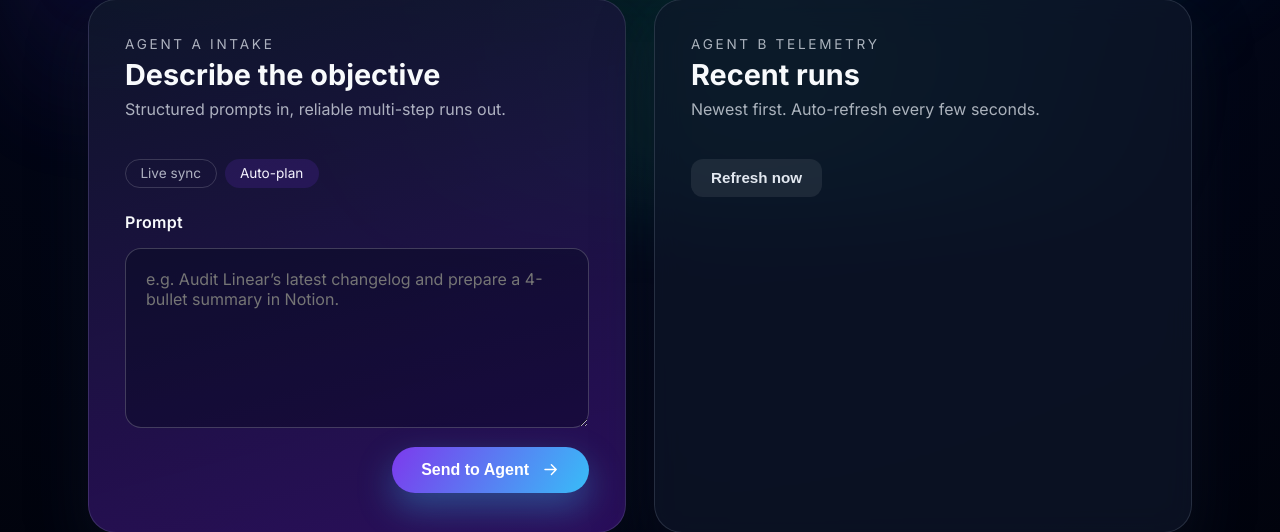
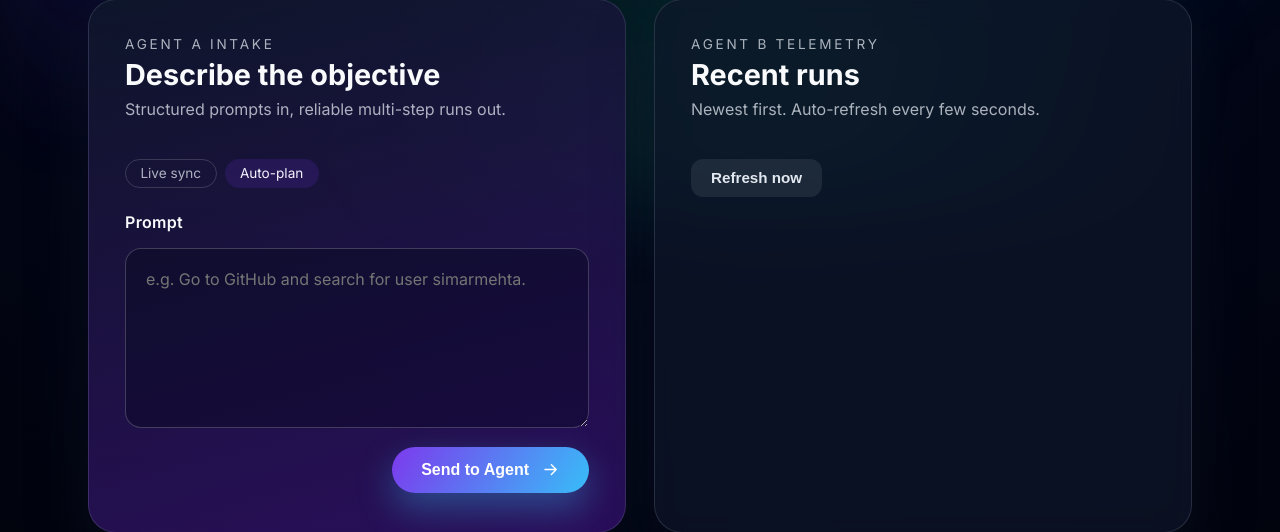
Before and after one commit to simarmehta/Multi-Agent-System, a FastAPI app: page /control in a window 1280 px wide. Shown: the part 582-1114 px from the top of the page. Run offline with FastAPI, Linux system fonts and the light colour scheme; data that the repository does not hold is empty.

Commit message:
Commit-5

````diff
--- a/planner.py
+++ b/planner.py
@@ -77,7 +77,6 @@ class GPTPlanner:
             content = response.output[0].content[0].text  # type: ignore[attr-defined]
             text = content.strip()
             if text.startswith("```"):
-                # Handle fenced code blocks like ```json ... ```
                 text = text.strip("`")
                 if text.startswith("json"):
                     text = text[4:]
--- a/templates/index.html
+++ b/templates/index.html
@@ -56,7 +56,7 @@
                     <label for="prompt" class="label">Prompt</label>
                     <textarea
                         id="prompt"
-                        placeholder="e.g. Audit Linear’s latest changelog and prepare a 4-bullet summary in Notion."
+                        placeholder="e.g. Go to GitHub and search for user simarmehta."
                         required
                     ></textarea>
                     <div class="form-footer">
````
